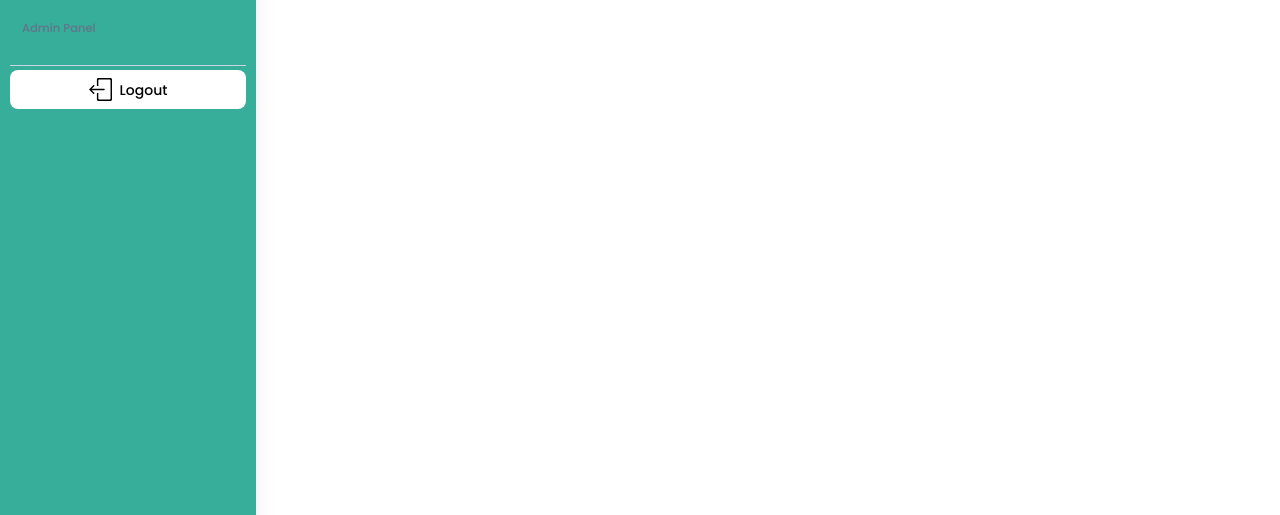
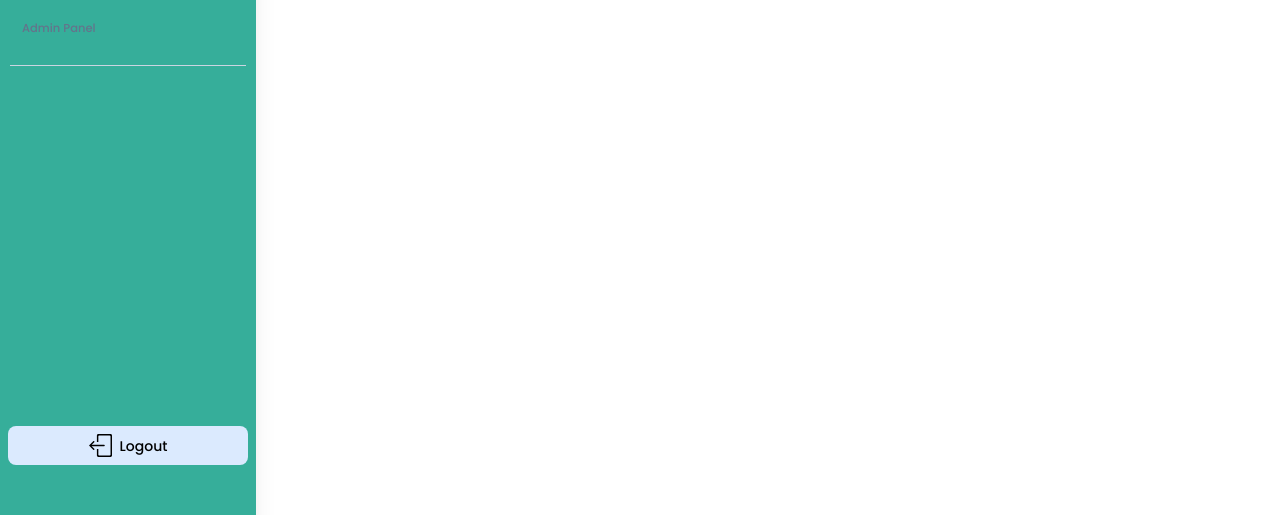
Before and after one commit to diptomistry/meDuCare, a React (Vite) app in the folder frontend/: page /dashboard in a window 1280 px wide. Shown: the part 171-686 px from the top of the page. Built offline with nearby package versions, Linux system fonts and the light colour scheme.

Commit message:
refactor: Update timer duration for OTP resend in EmailRecoveryOTP component

```diff
--- a/frontend/src/auth/LoginSignupPage/Root.jsx
+++ b/frontend/src/auth/LoginSignupPage/Root.jsx
@@ -21,7 +21,7 @@ const SlidingLoginSignup = () => {
 
   const navigate = useNavigate();
   const [sentOtp, setSentOtp] = useState(null);
-  //const { login } = useAuth();
+  const { login } = useAuth();
 
   const handleEmailVerification = async (otp) => {
     console.log("OTP sent to email:", sentOtp);
--- a/frontend/src/layouts/sidebar/SubMenu.jsx
+++ b/frontend/src/layouts/sidebar/SubMenu.jsx
@@ -26,6 +26,7 @@ const SubMenu = ({ data }) => {
       </li>
       <motion.ul
         animate={
+
           subMenuOpen
             ? {
                 height: "fit-content",
--- a/frontend/src/layouts/sidebar/index.jsx
+++ b/frontend/src/layouts/sidebar/index.jsx
@@ -246,22 +246,7 @@ const Sidebar = () => {
                 ))}
               </div>
             )}
-            <button onClick={
-              ()=>{
-              logout();
-                localStorage.removeItem("token");
-                window.location.href="/"
-              }
-            }>
-             <div className="flex  flex-row  text-sm z-50  max-h-48 my-auto  whitespace-pre   w-full  font-medium rounded-lg bg-white px-3 py-2 items-center justify-center ">
 
-
-                <SlLogout size={23} className="min-w-max  mr-2" />
-                <p className="hidden sm:inline-block">Logout</p>
-
-
-            </div>
-            </button>
 
 
           </ul>
@@ -278,6 +263,22 @@ const Sidebar = () => {
               </div>
             </div>
           )} */}
+         <button onClick={
+              ()=>{
+              logout();
+                localStorage.removeItem("token");
+                window.location.href="/"
+              }
+            }>
+            <div className={`flex  flex-row  text-sm z-50   my-auto  whitespace-pre     font-medium rounded-lg bg-blue-100 px-3 py-2 items-center justify-center ml-2 mr-2`}>
+
+
+                <SlLogout size={23} className="min-w-max  mr-2" />
+                <p className={` ${open?"block":"hidden"}`}>Logout</p>
+
+
+            </div>
+            </button>
         </div>
         <motion.div
           onClick={() => {
```
Also changed, not shown: frontend/tailwind.config.js (+1 -58 lines).
